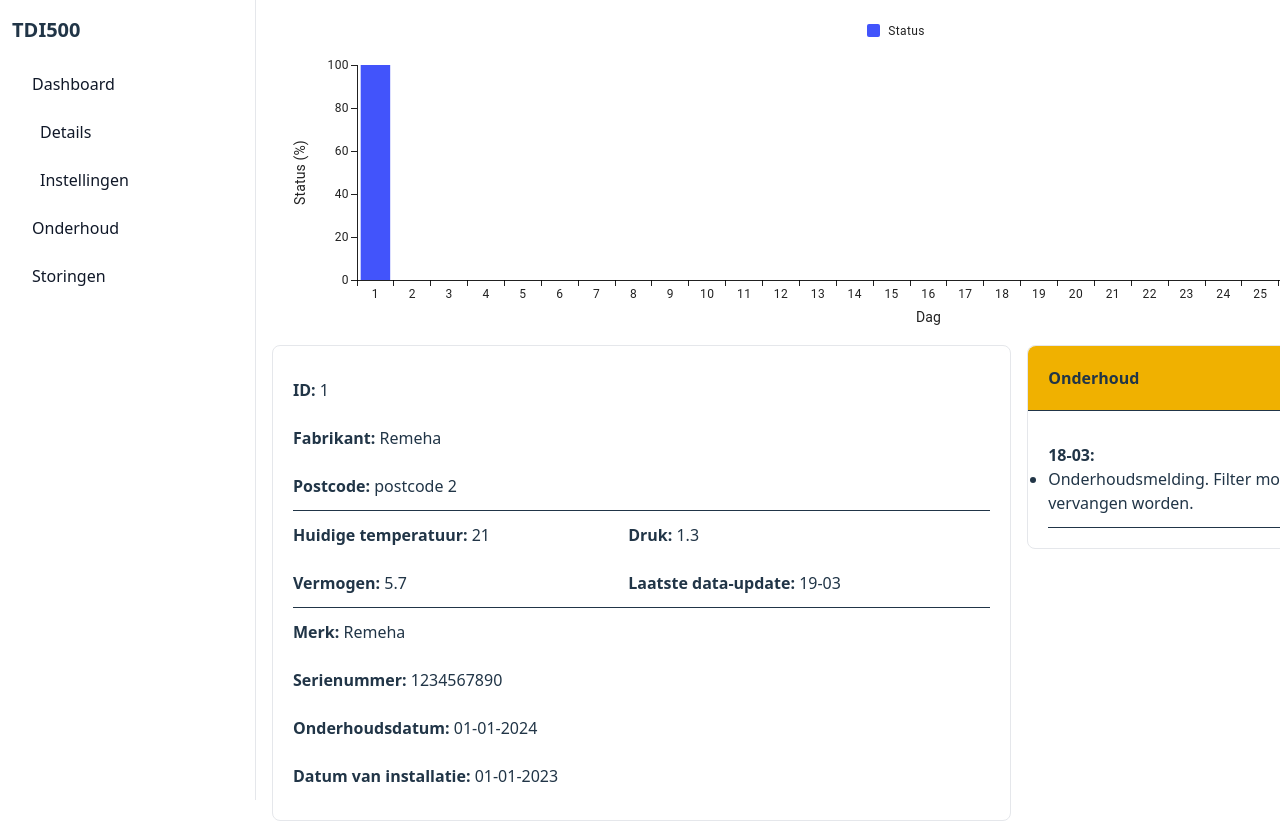
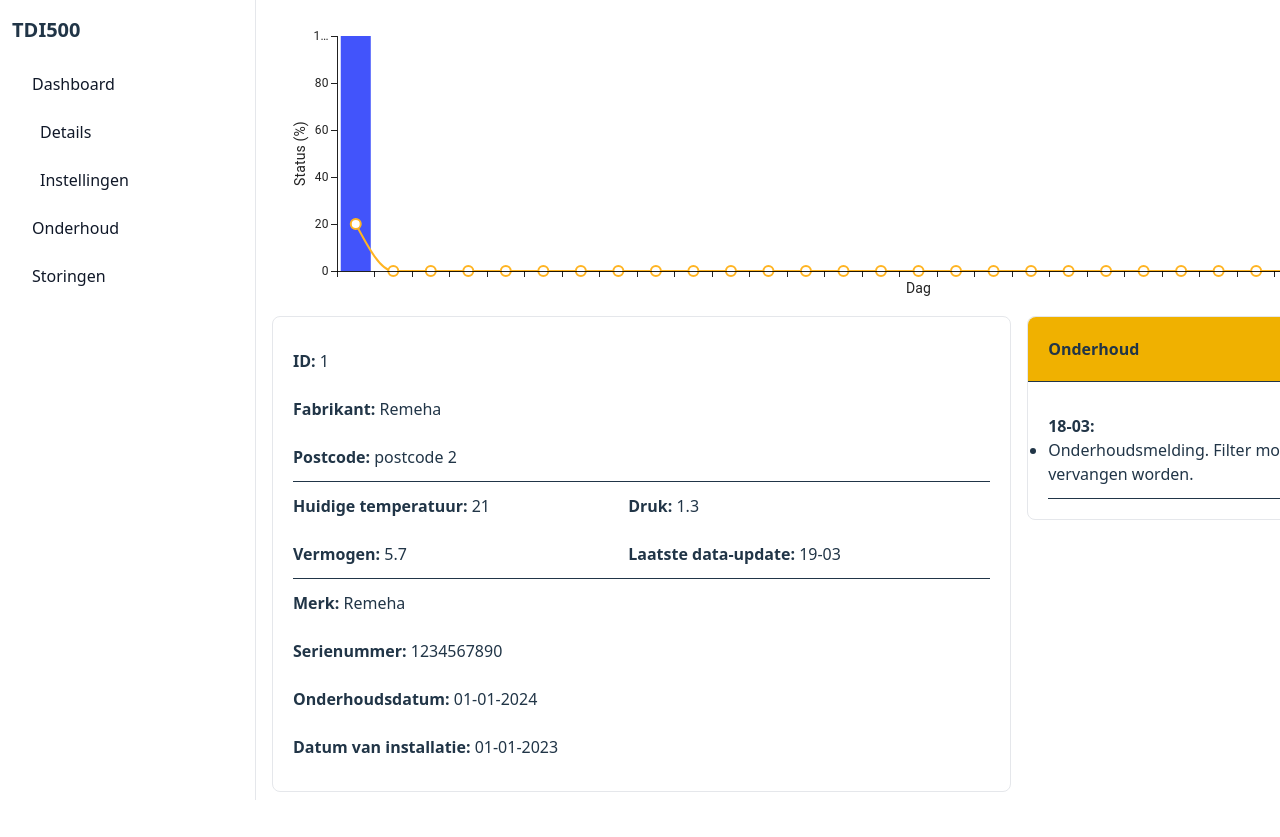
Before and after one commit to CurleyDS/Installateursportaal, a React (Vite) app: page /1 in a window 1280 px wide. Shown: the top 837 px of the page. After the commit the page ends 808 px from the top, so only its background shows below. Built offline with nearby package versions, Linux system fonts and the light colour scheme.

Commit message:
Switched Charts for multiple charts

```diff
--- a/src/pages/Details.jsx
+++ b/src/pages/Details.jsx
@@ -1,7 +1,10 @@
 import { useState, useEffect } from 'react'
 import { useParams } from 'react-router-dom';
-import { BarChart } from '@mui/x-charts/BarChart';
-import { LineChart } from '@mui/x-charts/LineChart';
+import { ChartContainer } from '@mui/x-charts/ChartContainer';
+import { BarPlot } from '@mui/x-charts/BarChart';
+import { LinePlot, MarkPlot } from '@mui/x-charts/LineChart';
+import { ChartsYAxis } from '@mui/x-charts/ChartsYAxis';
+import { ChartsXAxis } from '@mui/x-charts/ChartsXAxis';
 
 const pompData = [
       { x: 1, y: 160 }, { x: 2, y: 160 }, { x: 3, y: 165 },
@@ -78,26 +81,50 @@ function Details() {
         return (
             <>
                 <div>
-                    <BarChart
+                    <ChartContainer
                         dataset={pompData.warmtepompData}
-                        xAxis={[{
-                            data: Array.from({length: 31}, (_, i) => i + 1),
-                            label: 'Dag',
-                        }]}
-                        yAxis={[{
-                            label: 'Status (%)',
-                        }]}
                         series={[
                             {
-                                // data: [0, 0, 0, 0, 0, 0, 0, 0, 0, 0, 0, 0, 0, 0, 0, 0, 0, 0, 0, 0, 0, 0, 0, 0, 0, 0, 0, 0, 0, 0, 200],
-                                data: Array.from({length: 31}, (_, i) => {
-                                    return pomp.warmtepompData[i] && pomp.warmtepompData[i].status === 200 ? 100 : 0;
-                                }),
+                                type: 'bar',
+                                data: Array.from({length: 31}, (_, i) => (
+                                    pomp.warmtepompData[i] && pomp.warmtepompData[i].status === 200 ? 100 : 0
+                                )),
                                 label: 'Status',
+                                xAxisKey: 'bar-axis-id'
+                            },
+                            {
+                                type: 'line',
+                                data: Array.from({length: 31}, (_, i) => (
+                                    pomp.warmtepompData[i]?.temperatuur ?? 0
+                                )),
+                                label: 'Temperatuur',
+                                xAxisKey: 'line-axis-id'
+                            }
+                        ]}
+                        yAxis={[
+                            { id: 'y-axis-id' }
+                        ]}
+                        xAxis={[
+                            {
+                                data: Array.from({length: 31}, (_, i) => i + 1),
+                                scaleType: 'band',
+                                id: 'bar-axis-id',
+                            },
+                            {
+                                data: Array.from({length: 31}, (_, i) => i + 0.5),
+                                scaleType: 'band',
+                                id: 'line-axis-id',
                             }
                         ]}
                         height={300}
-                    />
+                    >
+                        <BarPlot />
+                        <LinePlot />
+                        <MarkPlot />
+                        <ChartsYAxis label="Status (%)" axisId="y-axis-id" />
+                        <ChartsXAxis label="Dag" axisId="bar-axis-id" />
+                        <ChartsXAxis label="Dag" axisId="line-axis-id" />
+                    </ChartContainer>
                 </div>
                 <div className='flex flex-row justify-between items-start w-full gap-4'>
                     <div className='w-3/5 border border-gray-200 rounded-lg'>
```
